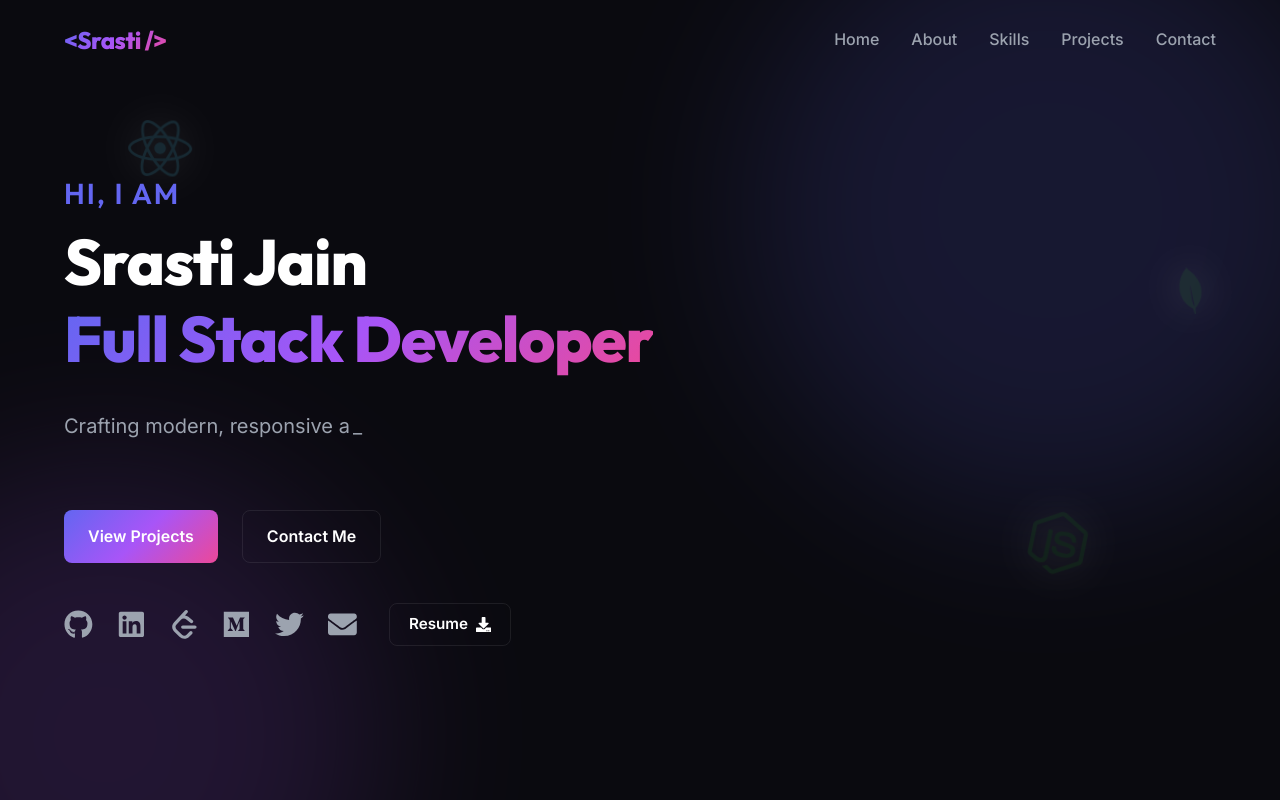
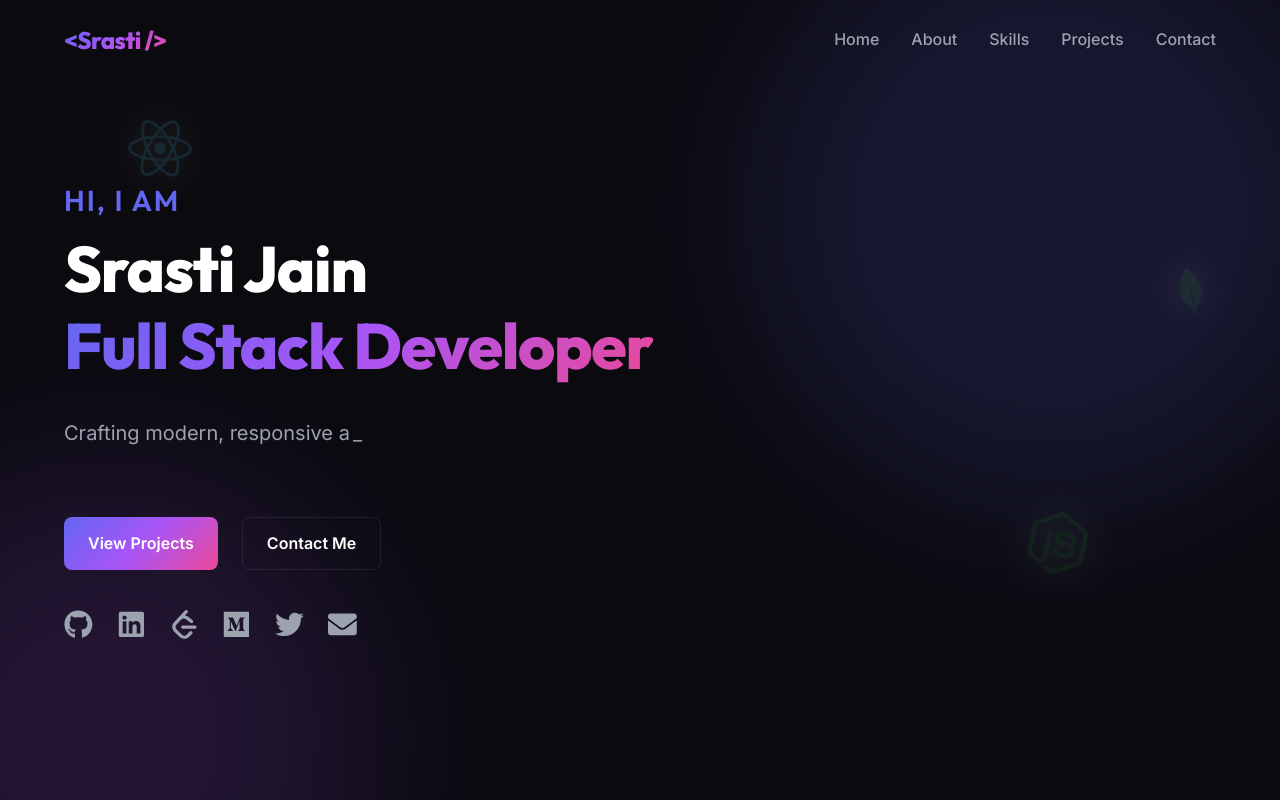
Before and after one commit to Srasti527/Portfolio, a React app in the folder frontend/: page / in a window 1280 px wide. Shown: the top 800 px of the page. Built offline with nearby package versions, Linux system fonts and the light colour scheme; the HTML template or start-up script is replaced by a standard one.

Commit message:
Fixing layout

```diff
--- a/frontend/src/components/Home.jsx
+++ b/frontend/src/components/Home.jsx
@@ -1,7 +1,7 @@
 import React from 'react';
 import { motion, useMotionValue, useTransform, useSpring } from 'framer-motion';
 import { Typewriter } from 'react-simple-typewriter';
-import { FaGithub, FaLinkedin, FaTwitter, FaMedium, FaEnvelope, FaReact, FaNodeJs, FaDownload } from 'react-icons/fa';
+import { FaGithub, FaLinkedin, FaTwitter, FaMedium, FaEnvelope, FaReact, FaNodeJs } from 'react-icons/fa';
 import { SiLeetcode, SiMongodb } from 'react-icons/si';
 import './Home.css';
 
@@ -169,27 +169,6 @@ const Home = () => {
             <motion.a href="mailto:srasti.jain11@gmail.com" className="social-icon" whileHover={{ y: -5, color: "var(--accent-secondary)" }}>
               <FaEnvelope />
             </motion.a>
-            {/* TODO: Place the "Srasti_Jain_Resume.pdf" file inside the frontend/public/ directory */}
-            <motion.a
-              href="/Srasti_Jain_Resume.pdf"
-              target="_blank"
-              rel="noreferrer"
-              download="Srasti_Jain_Resume.pdf"
-              className="btn btn-outline"
-              whileHover={{ scale: 1.05 }}
-              whileTap={{ scale: 0.95 }}
-              style={{
-                padding: '0.5rem 1.2rem',
-                fontSize: '0.95rem',
-                display: 'inline-flex',
-                alignItems: 'center',
-                gap: '0.5rem',
-                marginLeft: '0.5rem',
-                height: 'fit-content'
-              }}
-            >
-              Resume <FaDownload />
-            </motion.a>
           </motion.div>
         </motion.div>
       </div>
--- a/frontend/src/components/Navbar.jsx
+++ b/frontend/src/components/Navbar.jsx
@@ -20,7 +20,6 @@ const Navbar = () => {
     { name: 'Skills', href: '#skills' },
     { name: 'Projects', href: '#projects' },
     { name: 'Contact', href: '#contact' },
-    { name: 'Resume', href: '/Srasti_Jain_Resume.pdf', isResume: true },
   ];
 
   return (
@@ -42,7 +41,7 @@ const Navbar = () => {
 
         {/* Desktop Menu */}
         <ul className="navbar-menu">
-          {navLinks.filter(link => !link.isResume).map((link, index) => (
+          {navLinks.map((link, index) => (
             <motion.li
               key={index}
               initial={{ opacity: 0, y: -20 }}
@@ -92,8 +91,6 @@ const Navbar = () => {
                     href={link.href}
                     className="mobile-link"
                     onClick={() => setIsMobileMenuOpen(false)}
-                    target={link.isResume ? "_blank" : undefined}
-                    rel={link.isResume ? "noopener noreferrer" : undefined}
                   >
                     {link.name}
                   </a>
```
Also changed, not shown: 1 other file (tests, documents, lock files or other folders).
